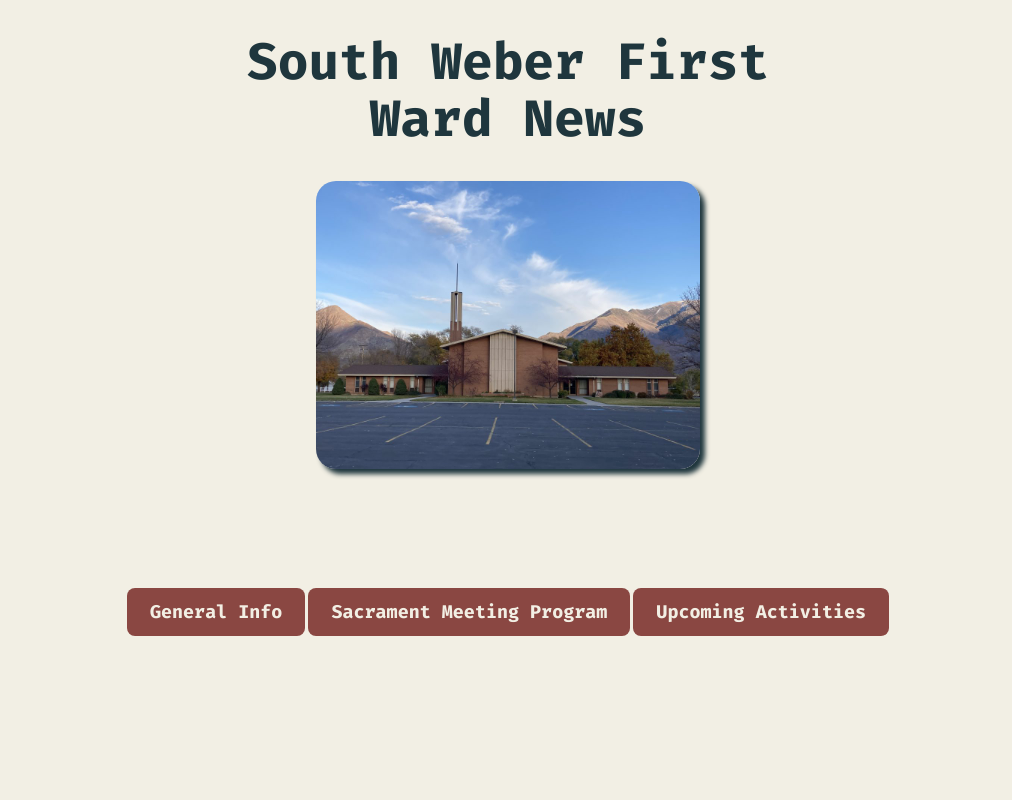
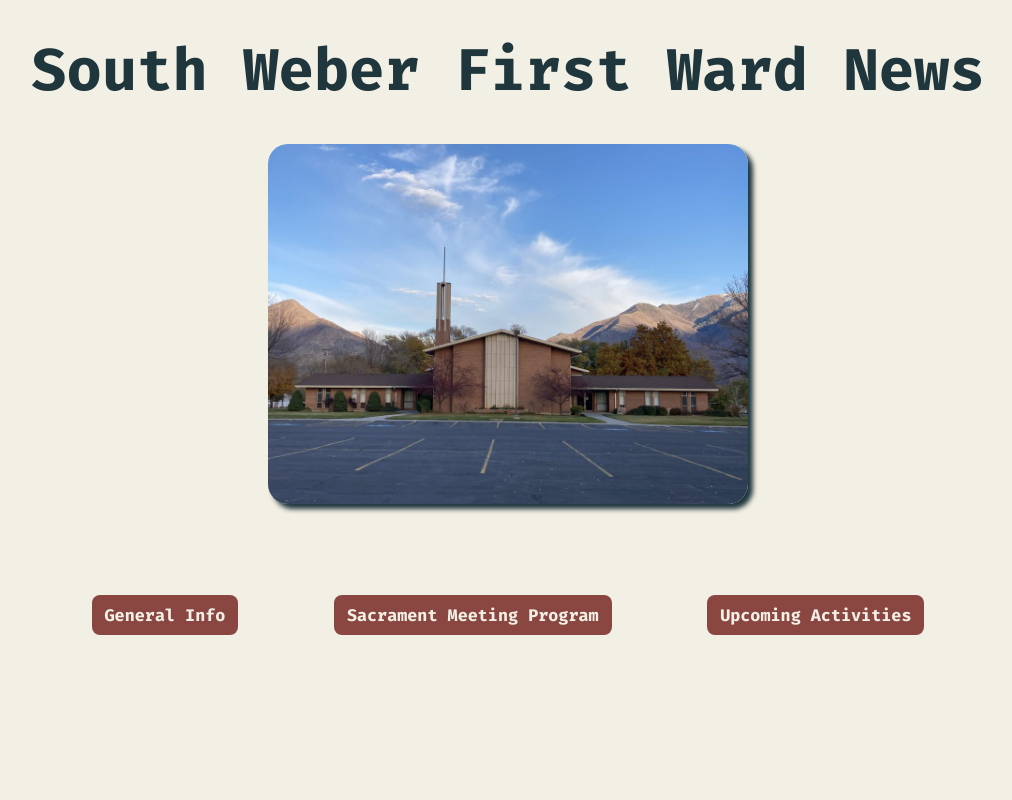
Before and after one commit to jopoll87/first-ward, a React (Vite) app: page / in a window 1280 px wide. Shown: the top 800 px of the page, without its empty margins (132-1144 px from the left). Built offline with nearby package versions, Linux system fonts and the light colour scheme.

Commit message:
Added Media Query and fixed buttons running together. Good first viable product

```diff
--- a/src/App.tsx
+++ b/src/App.tsx
@@ -34,18 +34,24 @@ function App() {
       </header>
       <main>
         <div className='main-buttons'>
+          <div>
             <Button
               buttonName='General Info'
               handleClick={handleGeneralInfo}
             />
+          </div>
+          <div>
             <Button
               buttonName='Sacrament Meeting Program'
               handleClick={handleProgram}
             />
+          </div>
+          <div>
             <Button
               buttonName='Upcoming Activities'
               handleClick={handleUpcomingActivities}
             />
+          </div>
         </div>
         <div>
           {generalInfo && <GeneralInfo />}
--- a/src/components/Activities.tsx
+++ b/src/components/Activities.tsx
@@ -88,13 +88,27 @@ const Activities = () => {
       <h2 className='program'>Upcoming Activities</h2>
       <hr/>
       <div className='activity-buttons'>
+        <div>
           <Button buttonName='Sunday School' handleClick={handleSundaySchool} />
+        </div>
+        <div>
           <Button buttonName='Elders Quorum' handleClick={handleEldersQuorum} />
+        </div>
+        <div>
           <Button buttonName='Relief Society' handleClick={handleReliefSociety} />
+        </div>
+        <div>
           <Button buttonName='Aaronic Priesthood' handleClick={handleAaronicPriesthood} />
+        </div>
+        <div>
           <Button buttonName='Young Women' handleClick={handleYoungWomen} />
+        </div>
+        <div>
           <Button buttonName='Primary' handleClick={handlePrimary} />
+        </div>
+        <div>
           <Button buttonName='Ward Mission' handleClick={handleWardMission} />
+        </div>
       </div>
       <div>
         {sundaySchool && (
--- a/src/components/activities/EldersQuorum.tsx
+++ b/src/components/activities/EldersQuorum.tsx
@@ -16,7 +16,7 @@ const EldersQuorum = () => {
       <p>Upcoming Activities: TBD</p>
       <p>Meets on the Second and Fourth Sundays of the month.</p>
       <p><span>Meeting Location: </span>Stage</p>
-      <p>Discussion Topics can be found at the <a href={generalConference}>October 2023 General Conference</a> page</p>
+      <p>Discussion Topics can be found at the <a href={generalConference} target='_blank' >October 2023 General Conference</a> page</p>
       <h3>Lesson Schedule</h3>
       <GeneralConference />
     </div>
--- a/src/components/activities/GeneralConference.tsx
+++ b/src/components/activities/GeneralConference.tsx
@@ -8,7 +8,7 @@ const GeneralConference = () => {
       </tr>
       <tr>
         <td>November 12</td>
-        <td>President Nelson: Think Celestial</td>
+        <td>President Nelson: Think Celestial </td>
       </tr>
       <tr>
         <td>November 26</td>
--- a/src/components/activities/ReliefSociety.tsx
+++ b/src/components/activities/ReliefSociety.tsx
@@ -16,7 +16,7 @@ const ReliefSociety = () => {
       <p>Upcoming Activities: TBD</p>
       <p>Meets on the Second and Fourth Sundays of the month.</p>
       <p><span>Meeting Location: </span>Relief Society Room</p>
-      <p>Discussion Topics can be found at the <a href={generalConference}>October 2023 General Conference</a> page</p>
+      <p>Discussion Topics can be found at the <a href={generalConference} target='_blank' >October 2023 General Conference</a> page</p>
       <h3>Lesson Schedule</h3>
       <GeneralConference />
     </div>
--- a/src/index.css
+++ b/src/index.css
@@ -13,6 +13,14 @@
   -moz-osx-font-smoothing: grayscale;
 }
 
+body {
+  margin: 0;
+  display: flex;
+  place-items: center;
+  min-width: 320px;
+  min-height: 100vh;
+}
+
 a {
   font-weight: 500;
   color: #646cff;
@@ -22,37 +30,28 @@ a:hover {
   color: #535bf2;
 }
 
-body {
-  margin: 0;
-  display: flex;
-  place-items: center;
-  min-width: 320px;
-  min-height: 100vh;
-}
-
 .header {
   text-align: center;
-  width: 50%;
-  margin: auto;
-  padding-bottom: 2rem;
+  width: 90%;
+  margin: 2rem auto;
+  font-size: 1.15rem;
 }
 
 .header img {
-  width: 60%;
+  width: 80%;
   border-radius: 20px;
   box-shadow: 5px 5px 5px #1f363d;
 }
 
 main {
-  width: 60%;
-  margin: 5rem auto;
+  width: 80%;
+  margin: 3rem auto;
 }
 
 hr {
   color: #a499b3;
   width: 85%;
 }
-
 
 .info {
   margin: auto;
@@ -61,7 +60,7 @@ hr {
 
 .info h2 {
   text-align: center;
-  font-size: 2rem;
+  font-size: 1.5rem;
 }
 
 .program {
@@ -74,7 +73,7 @@ hr {
 }
 
 .info p, ul{
-  font-size: 1.15rem;
+  font-size: 1rem;
 }
 
 .info span {
@@ -83,13 +82,77 @@ hr {
 
 .footer {
   text-align: center;
-  width: 40%;
-  margin: auto;
+  width: 75%;
+  margin: 0 auto;
   padding-top: 10rem;
 }
 
 .footer span {
   font-weight: bold;
+}
+
+.main-buttons {
+  display: block;
+  align-items: center;
+  justify-content: center;
+}
+
+.main-buttons button{
+  border-radius: 8px;
+  border: 1px solid transparent;
+  padding: 0.25rem 0.5rem;
+  font-size: 1rem;
+  font-weight: bold;
+  font-family: inherit;
+  background-color: #8a4742;
+  color: #f2efe4;
+  cursor: pointer;
+  margin: 0.15rem auto;
+}
+
+
+
+.activity-buttons {
+  align-items: center;
+  justify-content: center;
+}
+
+.activity-buttons button {
+  border-radius: 5px;
+  border: 1px solid transparent;
+  padding: 0.4rem 1.0rem;
+  font-size: 0.5rem;
+  font-weight: bold;
+  font-family: inherit;
+  background-color: #1f363d;
+  color: #f2efe4;
+  cursor: pointer;
+  margin: 0.15rem 0.25rem;
+}
+
+@media screen and (min-width: 825px) {
+
+  .header {
+    text-align: center;
+    width: 75%;
+    margin: 2rem auto;
+    padding-bottom: 2rem;
+  }
+
+  .header img {
+    width: 50%;
+  }
+
+  .info h2 {
+    font-size: 2rem;
+  }
+
+  .info p, ul {
+    font-size: 1.15rem;
+  }
+
+  .footer {
+    width: 60%;
   }
 
   h1 {
@@ -105,13 +168,14 @@ h1 {
   .main-buttons button{
     border-radius: 8px;
     border: 1px solid transparent;
-  padding: 0.6em 1.2em;
-  font-size: 1.15em;
+    padding: 0.5rem 0.75rem;
+    font-size: 1.05rem;
     font-weight: bold;
     font-family: inherit;
     background-color: #8a4742;
     color: #f2efe4;
     cursor: pointer;
+    margin: none;
   }
 
   .main-buttons button:hover {
@@ -186,17 +250,4 @@ h1 {
   #general-info-close {
     margin: 1.5rem 0 0 18.75rem;
   }
-
-
-/* @media (prefers-color-scheme: light) {
-  :root {
-    color: #213547;
-    background-color: #ffffff;
 }
-  a:hover {
-    color: #747bff;
-  }
-  button {
-    background-color: #f9f9f9;
-  }
-} */
```
Lines whose indentation alone changed are shown as unchanged.
